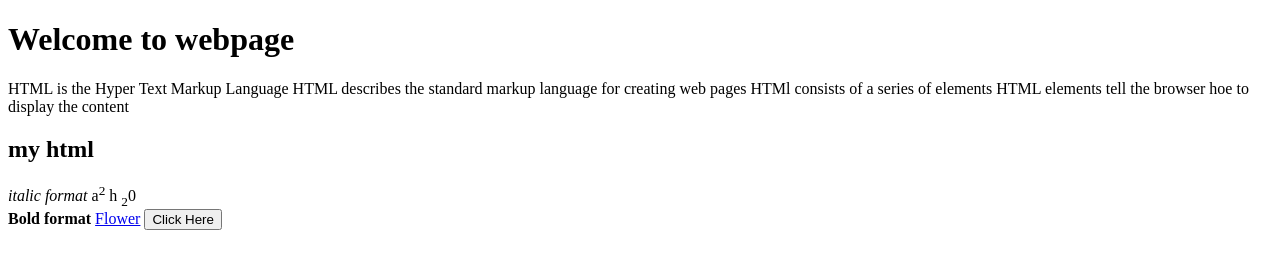
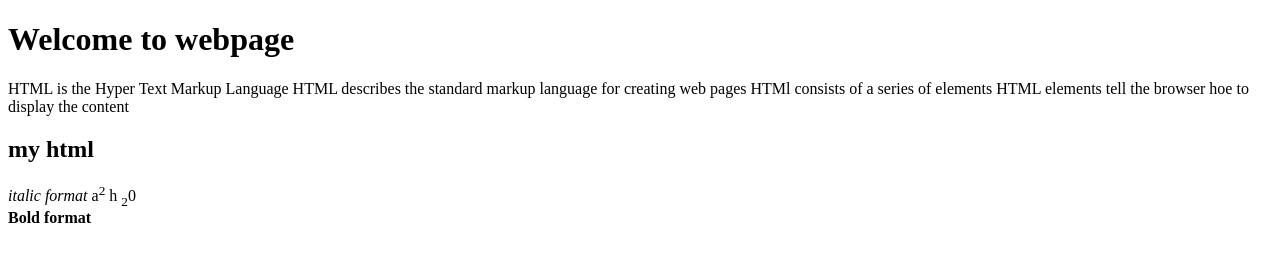
Before and after one commit to Saran252006/Html-, a plain HTML site: page index.html in a window 1280 px wide. Drawn offline with Linux system fonts and the light colour scheme.

Commit message:
Update index.html

```diff
--- a/index.html
+++ b/index.html
@@ -16,8 +16,5 @@
         a<sup>2</sup>
         h <sub>2</sub>0 <br>
         <strong>Bold format</strong>
-        <a href="https://www.kgcas.com/"></a>
-        <a href="https://unsplash.com/s/photos/flower" target="_blank">Flower</a>
-        <a href="https://www.wikipedia.org/"><button>Click Here</button></a>
 </body>
 </html>
```
